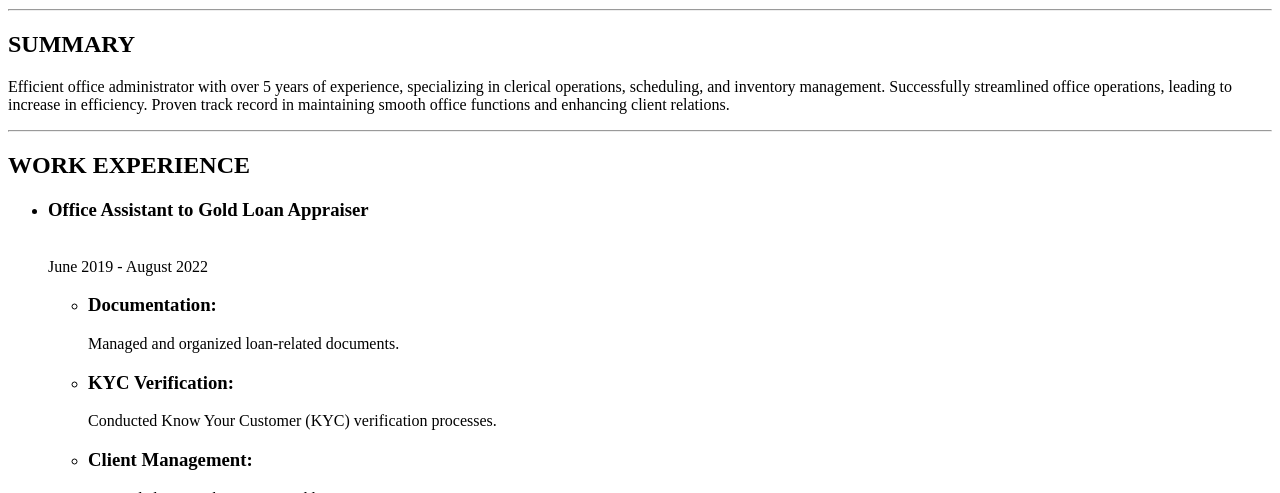
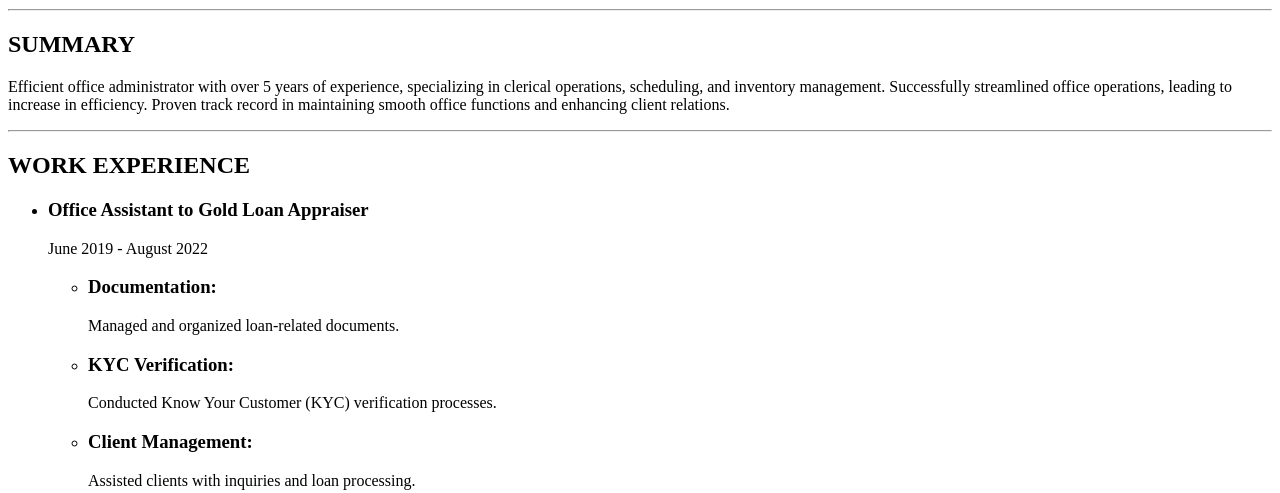
Before and after one commit to yailco/Resume, a plain HTML site: page index.html in a window 1280 px wide. Shown: the part 313-806 px from the top of the page. Drawn offline with Linux system fonts and the light colour scheme.

Commit message:
Update index.html

```diff
--- a/index.html
+++ b/index.html
@@ -14,7 +14,7 @@
         <hr/>
         <h2>WORK EXPERIENCE</h2>
         <ul>
-            <li><h3>Office Assistant to Gold Loan Appraiser</h3><br/> June 2019 - August 2022</li>
+            <li><h3>Office Assistant to Gold Loan Appraiser</h3>June 2019 - August 2022</li>
              <ul>
                  <li><h3>Documentation:</h3> Managed and organized loan-related documents.</li>
                  <li><h3>KYC Verification:</h3> Conducted Know Your Customer (KYC) verification processes.</li>
```
